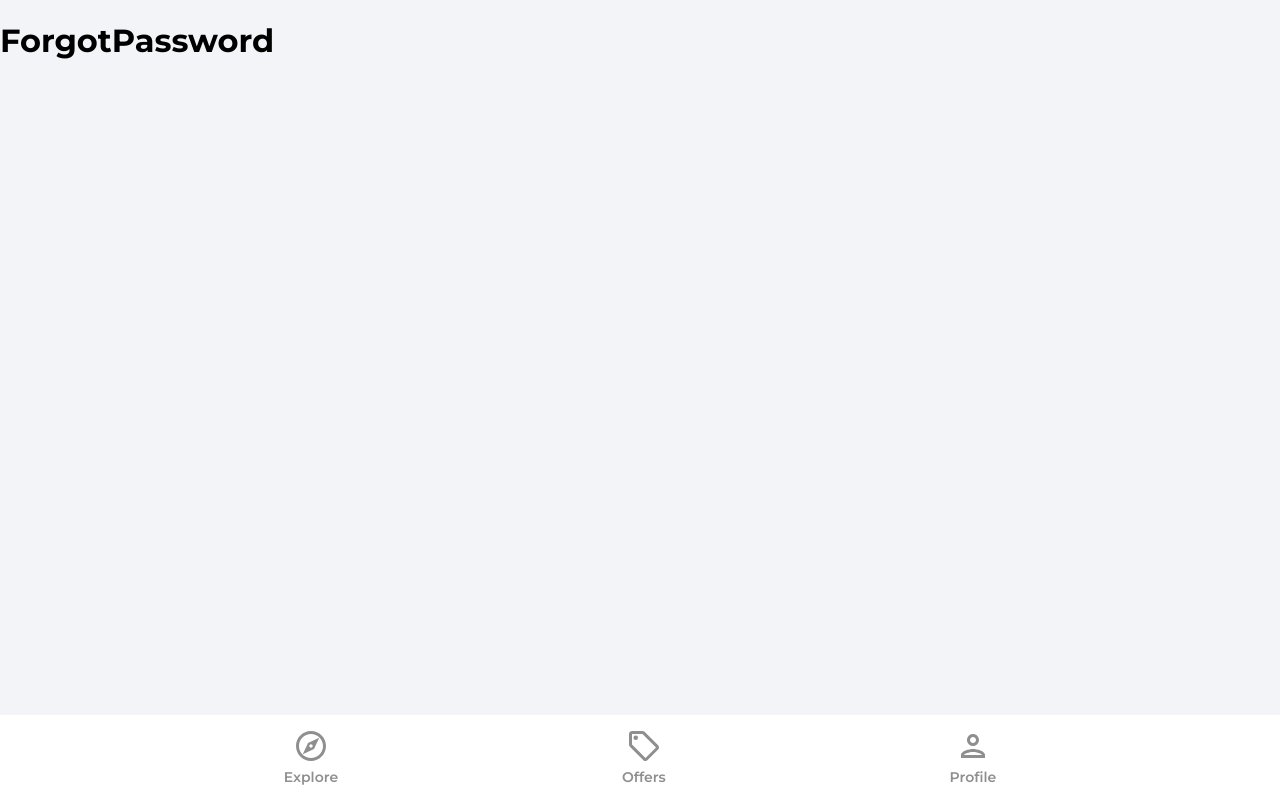
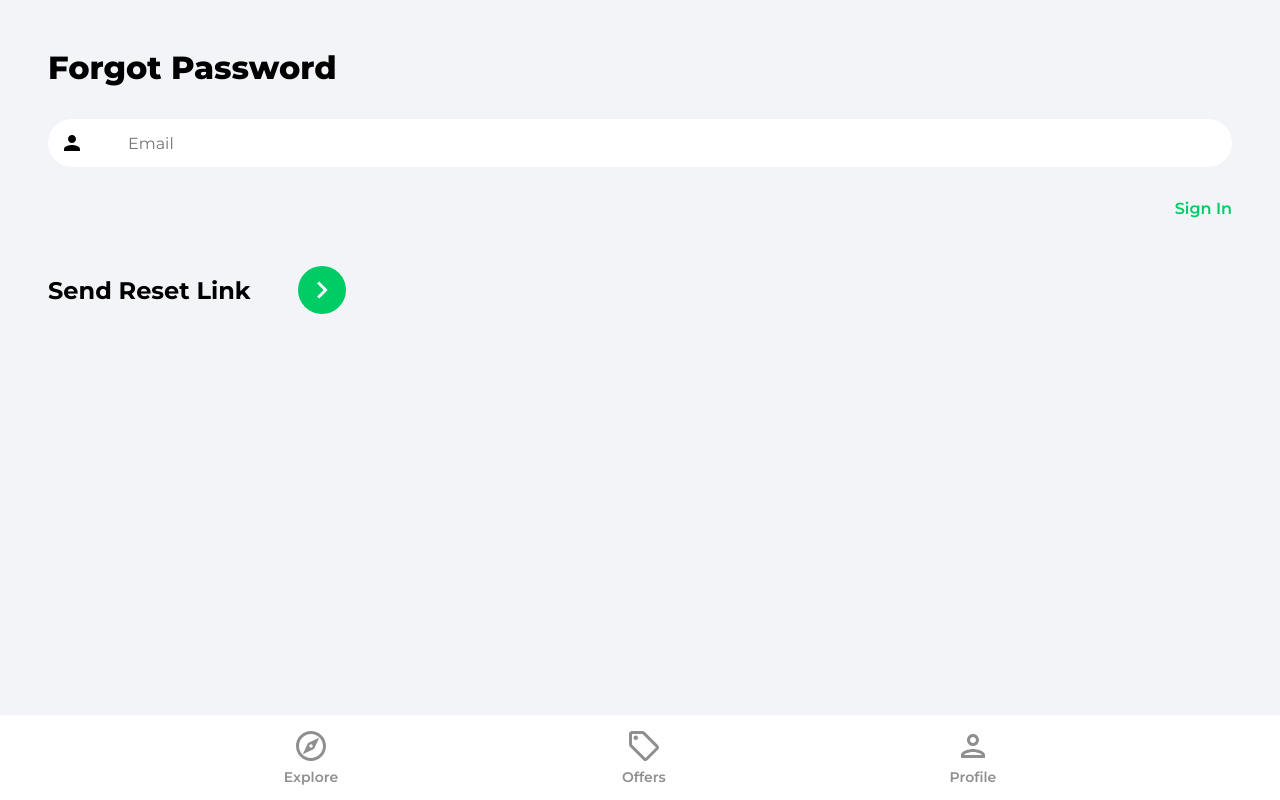
Before and after one commit to yashsolanki/house-shop-app, a React (Create React App) app: page /forgot-password in a window 1280 px wide. Built offline with nearby package versions, Linux system fonts and the light colour scheme; no server answers; the HTML template or start-up script is replaced by a standard one.

Commit message:
Forgot password page

```diff
--- a/src/pages/ForgotPassword.jsx
+++ b/src/pages/ForgotPassword.jsx
@@ -1,9 +1,53 @@
-import React from "react";
+import React, { useState } from "react";
+import { getAuth, sendPasswordResetEmail } from "firebase/auth";
+import { Link } from "react-router-dom";
+import { toast } from "react-toastify";
+import { ReactComponent as ArrowRightIcon } from "../assets/svg/keyboardArrowRightIcon.svg";
 
 const ForgotPassword = () => {
+  const [email, setEmail] = useState("");
+
+  const onChange = (e) => {
+    setEmail(e.target.value);
+  };
+
+  const onSubmit = async (e) => {
+    e.preventDefault();
+    try {
+      const auth = getAuth();
+      await sendPasswordResetEmail(auth, email);
+      toast.success("Email was sent");
+    } catch (error) {
+      toast.error("Could not send reset email");
+    }
+  };
+
   return (
-    <div>
-      <h1>ForgotPassword</h1>
+    <div className="pageContainer">
+      <header>
+        <p className="pageHeader">Forgot Password</p>
+      </header>
+      <main>
+        <form onSubmit={onSubmit}>
+          <input
+            type="email"
+            className="emailInput"
+            placeholder="Email"
+            id="email"
+            value={email}
+            onChange={onChange}
+          />
+          <Link className="forgotPasswordLink" to="/sign-in">
+            Sign In
+          </Link>
+          <div className="signInBar">
+            <div className="signInText">Send Reset Link</div>
+            <button className="signInButton">
+              <ArrowRightIcon fill="#ffffff" width="34px" height="34px" />
+            </button>
+          </div>
+        </form>
+      </main>
     </div>
   );
 };
```
